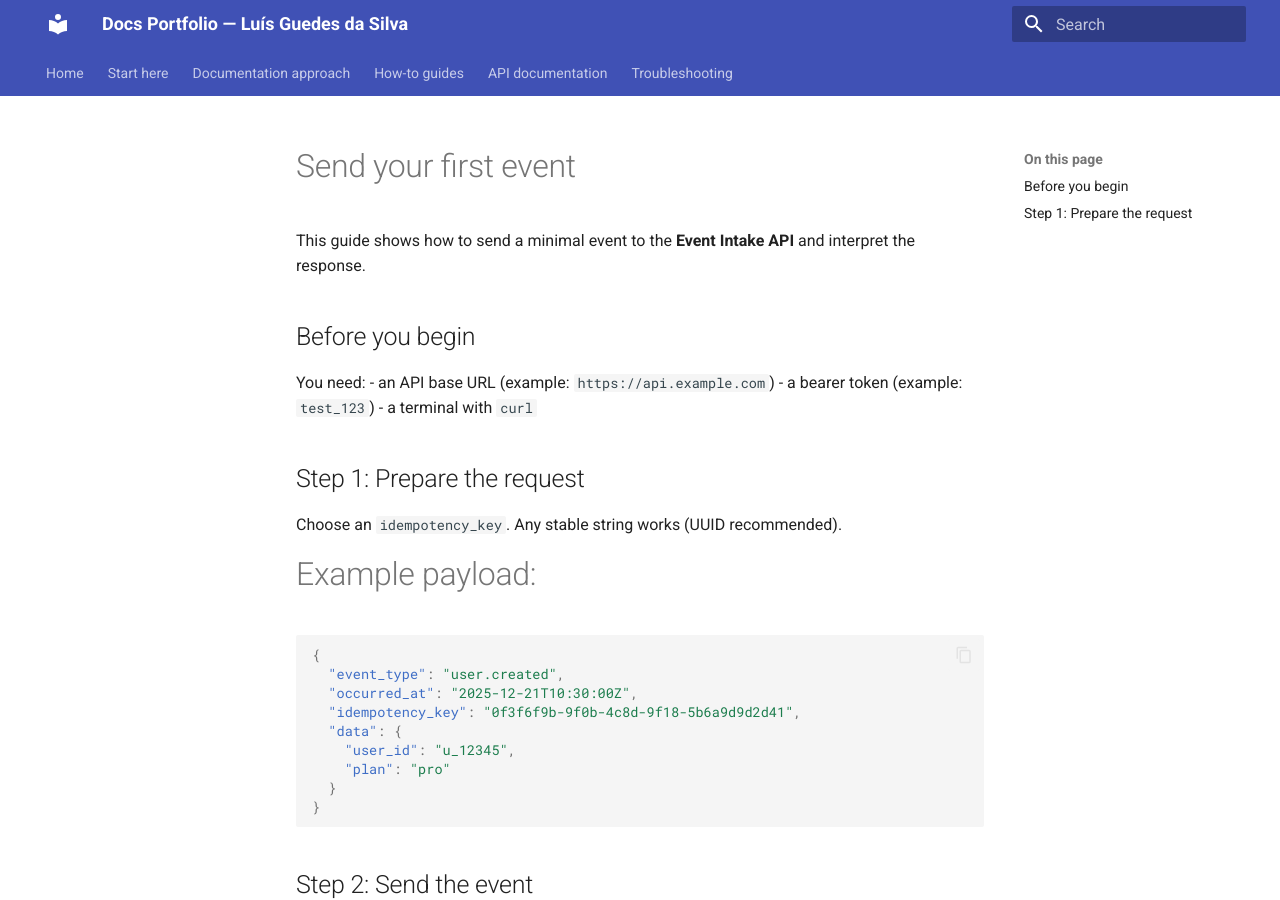
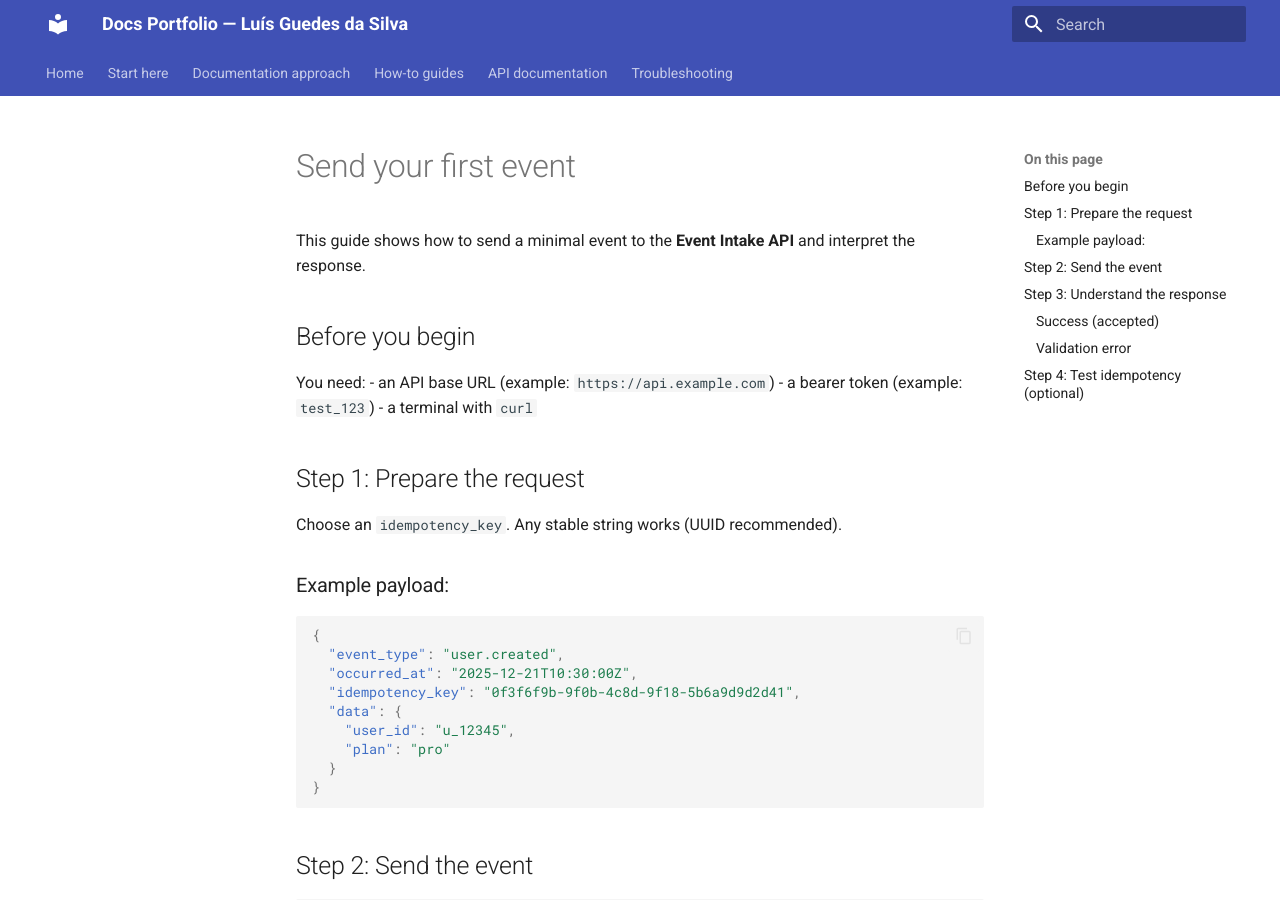
Before and after one commit to luisjguedes/docs-portfolio, an MkDocs documentation site: the page built from docs/how-to/send-first-event.md, in a window 1280 px wide and 900 px high. Built offline with MkDocs 1.6.1 and Material for MkDocs 9.7.7, drawn with Linux system fonts in a browser that asks for light colours.

Commit message:
Update send-first-event.md

````diff
--- a/docs/how-to/send-first-event.md
+++ b/docs/how-to/send-first-event.md
@@ -11,7 +11,7 @@ You need:
 ## Step 1: Prepare the request
 Choose an `idempotency_key`. Any stable string works (UUID recommended).
 
-# Example payload:
+### Example payload:
 
 ```json
 {
@@ -42,7 +42,7 @@ curl -X POST "https://api.example.com/v1/events" \
 ```
 ## Step 3: Understand the response
 
-# Success (accepted)
+### Success (accepted)
 
 ```json
 You should receive 202 Accepted and a response like:
@@ -52,7 +52,7 @@ You should receive 202 Accepted and a response like:
 }
 ```
 
-# Validation error
+### Validation error
 
 If a required field is missing or malformed, you’ll receive 400 Bad Request:
 
````
